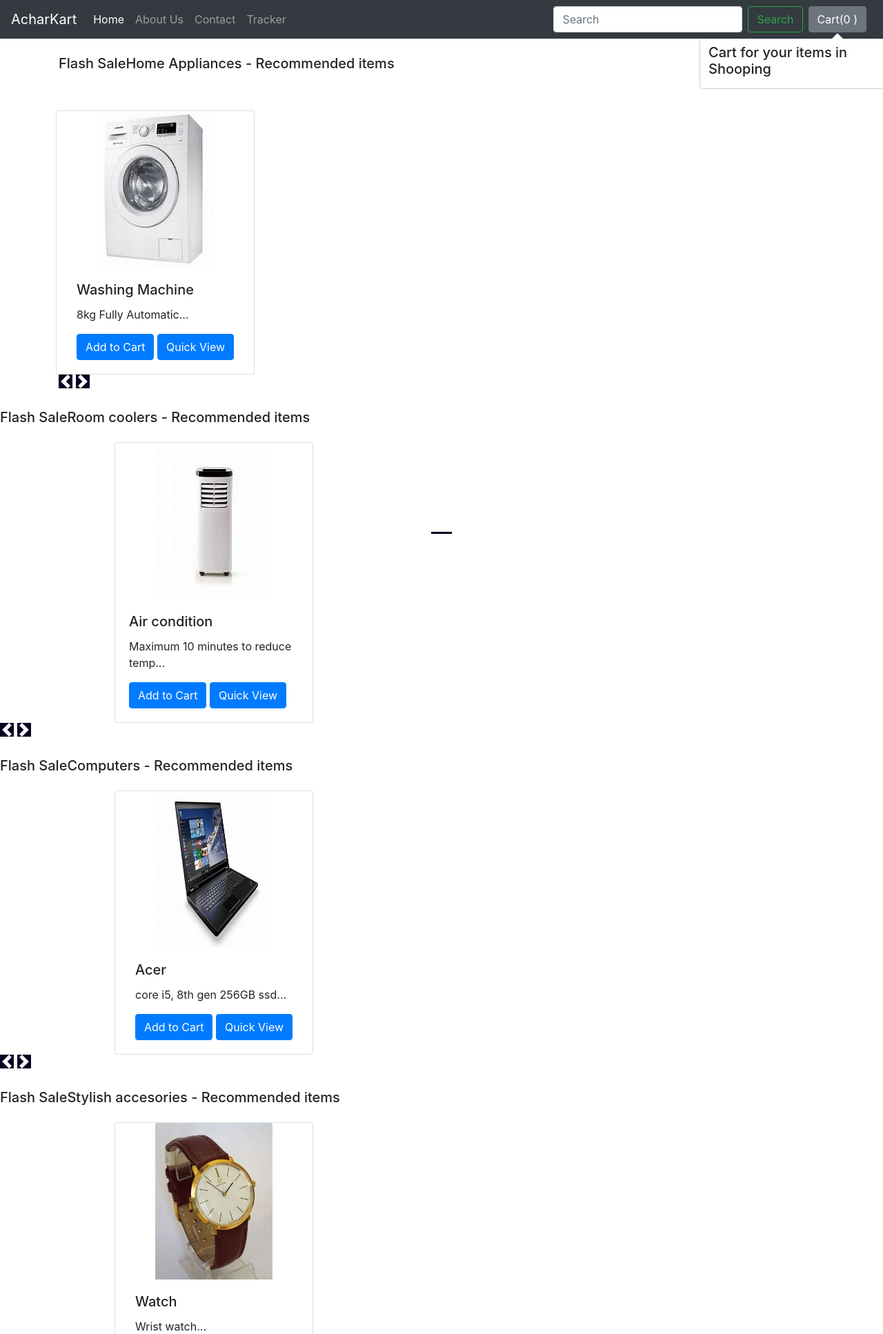
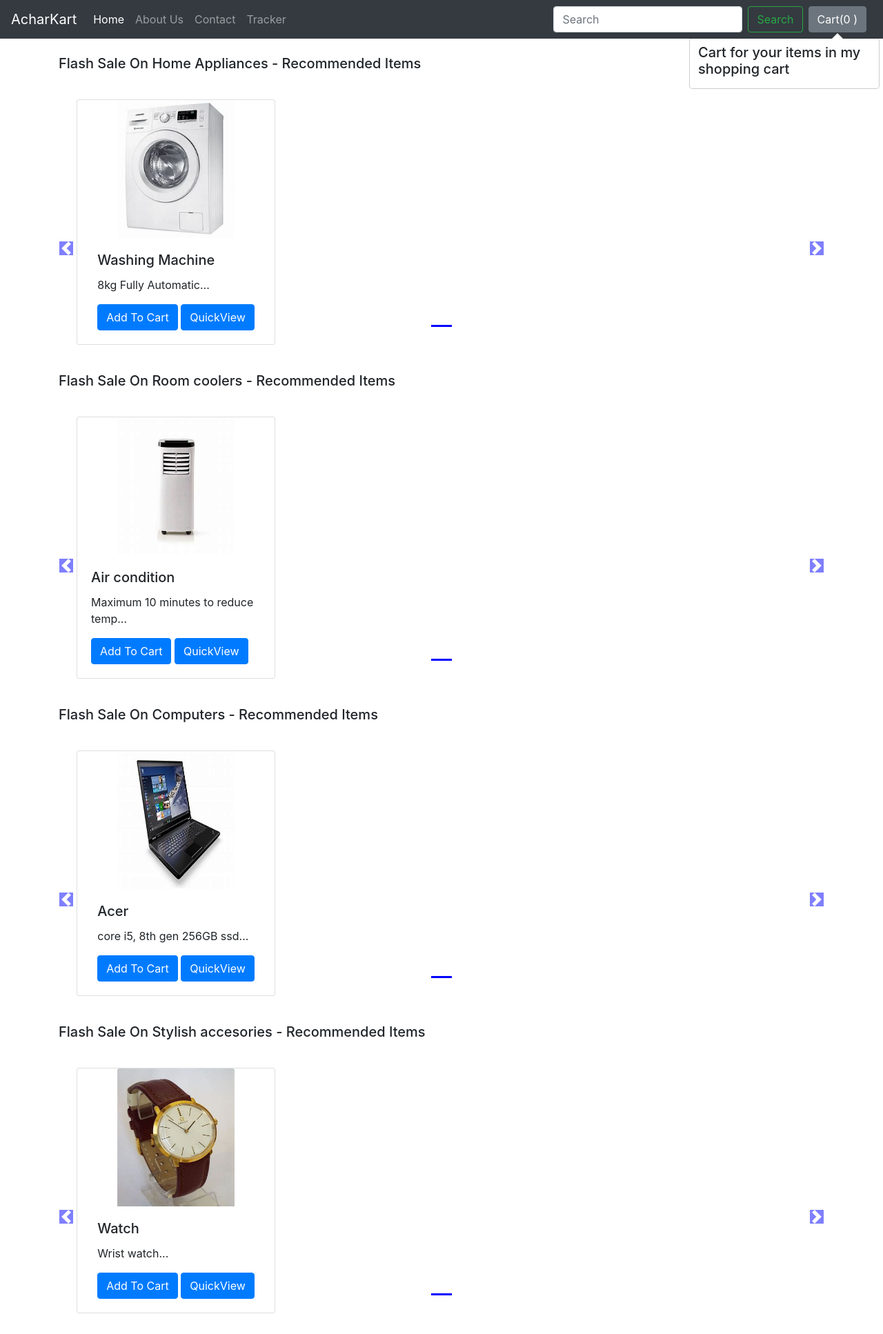
Before and after one commit to Yadunandanaacharya/Django_ecommerce, a Django app: page /ecomshop/ in a window 1280 px wide. Shown: the top 1934 px of the page at 69% size. Run offline with Django 3.2, Linux system fonts and the light colour scheme; data comes from the database, SQL or seed files in the repository; some libraries are stand-ins or nearby versions.

Commit message:
Html page was not looking properly corrected it.

```diff
--- a/ecomproject/ecomshop/templates/ecomshop/index.html
+++ b/ecomproject/ecomshop/templates/ecomshop/index.html
@@ -1,6 +1,15 @@
+
+
+
+
+
+
+
+
+<!-- /////////////////////////////////////////////////////// -->
 {% extends 'ecomshop/basic.html' %}
 {% block css %}
-<!-- .col-md-3
+.col-md-3
 {
 display: inline-block;
 margin-left:-4px;
@@ -8,26 +17,20 @@
 .carousel-indicators .active {
 background-color: blue;
 }
-
 .col-md-3 img{
-
 width: 170px;
 height: 200px;
 }
-
 body .carousel-indicator li{
 background-color: blue;
 }
-
 body .carousel-indicators{
 bottom: 0;
 }
-
 body .carousel-control-prev-icon,
 body .carousel-control-next-icon{
 background-color: blue;
 }
-
 .carousel-control-prev,
 .carousel-control-next{
 top: auto;
@@ -37,86 +40,35 @@
 body .no-padding{
 padding-left: 0,
 padding-right: 0;
-           } -->
-
-
-
-
-
-
-
-
-
-           .col-md-3{
-            display: inline-block;
-            margin-left: -4px;
 }
-          .col-md-3 img {
-            width: 170px;
-            height: 227px;
-            max-height:242px;
-          }
-          body .carousel-indicator li{
-            background-color: rgb(5, 4, 43);
-          }
-          body .carousel-indicators{
-            bottom: 0;
-          }
-          .carousel-indicators .active{
-            background-color: rgb(2, 2, 34);
-          }
-          body .carousel-control-prev-icon,
-          body .carousel-control-next-icon{
-            background-color:rgb(4, 4, 34);
-          }
-           .carousel-control-prev,
-           .carousel-control-next{
-          top:auto;
-          bottom:auto;
-          padding-top:222px;
-          }
-
-          body .no-padding{
-            padding-left: 0;
-            padding-right: 0;
-          }
-
-
-
-{%endblock %}
+{% endblock %}
 {% block body %}
 {% load static %}
 <div class="container">
-  {% for product, range, nslides in allProds %}
-  <h5 class="my-4">Flash Sale{{product.0.category}} - Recommended items</h5>
+    <!--Slideshow starts here -->
+    {% for product, range, nSlides in allProds %}
+    <h5 class="my-4">Flash Sale On {{product.0.category}} - Recommended Items</h5>
     <div class="row">
-    <!-- Slideshow starts here -->
-    <div id="demo{{forloop.counter}}" class="col carousel slide my-3" data-ride="carousel"></div>
+        <div id="demo{{forloop.counter}}" class="col carousel slide my-3" data-ride="carousel">
             <ul class="carousel-indicators">
-        <li data-target="#demo{{forloop.parentloop.counter}}" data-slide-to="0" class="active"></li>
-
-        {% for i in itemranges %}
+                <li data-target="#demo{{forloop.counter}}" data-slide-to="0" class="active"></li>
+                {% for i in range %}
                 <li data-target="#demo{{forloop.parentloop.counter}}" data-slide-to="{{i}}"></li>
                 {% endfor %}
             </ul>
-
             <div class="container carousel-inner no-padding">
                 <div class="carousel-item active">
                     {% for i in product %}
                     <div class="col-xs-3 col-sm-3 col-md-3">
-            <div class="card align-items-center" style="width: 18rem">
-              <img src="/media/{{i.image}}" class="card-img-top" alt="..." />
+                        <div class="card align-items-center" style="width: 18rem;">
+                            <img src='/media/{{i.image}}' class="card-img-top" alt="...">
                             <div class="card-body">
-                <h5 class="card-title" id="namepr{{i.id}}">
-                  {{i.product_name}}
-                </h5>
-                <p class="card-text">{{i.desc|slice:"0:60" }}...</p>
+                                <h5 class="card-title" id="namepr{{i.id}}">{{i.product_name}}</h5>
+                                <p class="card-text">{{i.desc|slice:"0:53"}}...</p>
                                 <span id="divpr{{i.id}}" class="divpr">
-                  <button id="pr{{i.id}}" class="btn btn-primary cart">Add to Cart</button></span>
-
-
-
-                <a href="/ecomshop/productview/{{i.id}}"><button id="qv{{i.id}}" class="btn btn-primary cart">Quick View</button></a>
+                                    <button id="pr{{i.id}}" class="btn btn-primary cart">Add To Cart</button>
+                                </span>
+                                <a href="/ecomshop/products/{{i.id}}"><button id="qv{{i.id}}" class="btn btn-primary cart">QuickView</button></a>
                             </div>
                         </div>
                     </div>
@@ -124,112 +76,93 @@
                 </div>
                 <div class="carousel-item">
                     {% endif %}
-
                     {% endfor %}
                 </div>
             </div>
         </div>
-
         <!-- left and right controls for the slide -->
-    <a class="carousel-control-prev" href="#demo{{forloop.counter}}" data-slide="prev"></a><span class="carousel-control-prev-icon"></span> </a>
-    <a class="carousel-control-next"  href="#demo{{forloop.counter}}" data-slide="next"></a><span class="carousel-control-next-icon"></span> </a>
-
-
-
-
-
+        <a class="carousel-control-prev" href="#demo{{forloop.counter}}" data-slide="prev">
+            <span class="carousel-control-prev-icon"></span>
+        </a>
+        <a class="carousel-control-next" href="#demo{{forloop.counter}}" data-slide="next">
+            <span class="carousel-control-next-icon"></span>
+        </a>
     </div>
-  {% endfor %} {% endblock %}
+    {% endfor %}
 </div>
-
+{% endblock %}
 {% block js %}
 <script>
-  //Find out the cart items from localStoage
-  if (localStorage.getItem("cart") == null) {
+// Find out the cart items from localStorage
+if (localStorage.getItem('cart') == null) {
     var cart = {};
 } else {
-    cart = JSON.parse(localStorage.getItem("cart"));
-    //document.getElementById("cart").innerHTML = Object.keys(cart).length;
+    cart = JSON.parse(localStorage.getItem('cart'));
     updateCart(cart);
 }
-
-  //If the add to cart button is clicked
-  //$('.cart').click(function(){
-  $(".divpr").on("click", "button.cart", function () {
+// If the add to cart button is clicked, add/increment the item
+//$('.cart').click(function() {
+    $('.divpr').on('click', 'button.cart', function(){
     var idstr = this.id.toString();
-    console.log(idstr);
     if (cart[idstr] != undefined) {
         cart[idstr] = cart[idstr] + 1;
     } else {
-
         cart[idstr] = 1;
     }
     updateCart(cart);
-    document.getElementById("cart").innerHTML = Object.keys(cart).length;
-    //console.log(cart);
-
 });
-  //Popover to the cart
-$("#popcart").popover();
-  //<h5>Cart</h5> displayed below cart
-updatepopover(cart);
-function updatepopover(cart) {
-  console.log("Update popover");
-  var popstr = "";
-  popstr =popstr +"<h5>Cart for your items in Shooping</h5><div class='mx-2 my-2'>";
+//Add Popover to cart
+$('#popcart').popover();
+updatePopover(cart);
+function updatePopover(cart) {
+    console.log('We are inside updatePopover');
+    var popStr = "";
+    popStr = popStr + "<h5> Cart for your items in my shopping cart </h5><div class='mx-2 my-2'>";
     var i = 1;
     for (var item in cart) {
-    popstr = popstr + "<b>" + i + "</b>. ";
-    popstr =popstr +document.getElementById("name" + item).innerHTML.slice(0, 9) +"..Qty: " +cart[item] +"<br>";
+        popStr = popStr + "<b>" + i + "</b>. ";
+        popStr = popStr + document.getElementById('name' + item).innerHTML.slice(0, 19) + "... Qty: " + cart[item] + '<br>';
         i = i + 1;
     }
-    popstr = popstr + "</div> <a href='/ecomshop/checkout'><button class='btn btn-primary' id ='checkout'>Checkout</button></a><button class ='btn btn-primary' onclick='clearCart()' id ='clearCart'>Clear Cart</button>   ";
-
-    document.getElementById("popcart").setAttribute("data-content", popstr);
-    $("#popcart").popover("show");
+    popStr = popStr + "</div> <a href='/ecomshop/checkout'><button class='btn btn-primary' id ='checkout'>Checkout</button></a> <button class='btn btn-primary' onclick='clearCart()' id ='clearCart'>Clear Cart</button>     "
+    console.log(popStr);
+    document.getElementById('popcart').setAttribute('data-content', popStr);
+    $('#popcart').popover('show');
     $.fn.tooltip.Constructor.Default.whiteList.button = [];
 }
-
 function clearCart() {
-    cart = JSON.parse(localStorage.getItem("cart"));
+    cart = JSON.parse(localStorage.getItem('cart'));
     for (var item in cart) {
-      document.getElementById("div" + item).innerHTML ='<button id="' +item +'" class="btn btn-primary cart">Add To Cart</button>';
+        document.getElementById('div' + item).innerHTML = '<button id="' + item + '" class="btn btn-primary cart">Add To Cart</button>'
     }
     localStorage.clear();
     cart = {};
     updateCart(cart);
 }
-
 function updateCart(cart) {
     var sum = 0;
     for (var item in cart) {
         sum = sum + cart[item];
-      document.getElementById("div" + item).innerHTML ="<button id='minus" +item +"' class='btn btn-primary minus'>-</button> <span id='val" +item +"''>" +cart[item] +"</span> <button id='plus" +item +"' class='btn btn-primary plus'> + </button>";
+        document.getElementById('div' + item).innerHTML = "<button id='minus" + item + "' class='btn btn-primary minus'>-</button> <span id='val" + item + "''>" + cart[item] + "</span> <button id='plus" + item + "' class='btn btn-primary plus'> + </button>";
     }
-    localStorage.setItem("cart", JSON.stringify(cart));
-    document.getElementById("cart").innerHTML = sum;
+    localStorage.setItem('cart', JSON.stringify(cart));
+    document.getElementById('cart').innerHTML = sum;
     console.log(cart);
-    updatepopover(cart);
+    updatePopover(cart);
 }
-
-  //If plus or minus button is clicked, change the cart as well as the display value
-
-  $(".divpr").on("click", "button.minus", function () {
-    //console.log('minus clicked');
-    a = this.id.slice(7);
-    cart["pr" + a] = cart["pr" + a] - 1;
-    cart["pr" + a] = Math.max(0, cart["pr" + a]);
-    document.getElementById("valpr" + a).innerHTML = cart["pr" + a];
+// If plus or minus button is clicked, change the cart as well as the display value
+$('.divpr').on("click", "button.minus", function() {
+    a = this.id.slice(7, );
+    cart['pr' + a] = cart['pr' + a] - 1;
+    cart['pr' + a] = Math.max(0, cart['pr' + a]);
+    document.getElementById('valpr' + a).innerHTML = cart['pr' + a];
     updateCart(cart);
 });
-  $(".divpr").on("click", "button.plus", function () {
-    //console.log('plus clicked')
-    a = this.id.slice(6);
-    cart["pr" + a] = cart["pr" + a] + 1;
-
-    document.getElementById("valpr" + a).innerHTML = cart["pr" + a];
+$('.divpr').on("click", "button.plus", function() {
+    a = this.id.slice(6, );
+    cart['pr' + a] = cart['pr' + a] + 1;
+    document.getElementById('valpr' + a).innerHTML = cart['pr' + a];
     updateCart(cart);
 });
 </script>
-
 {% endblock %}
```
Lines whose indentation alone changed are shown as unchanged.
